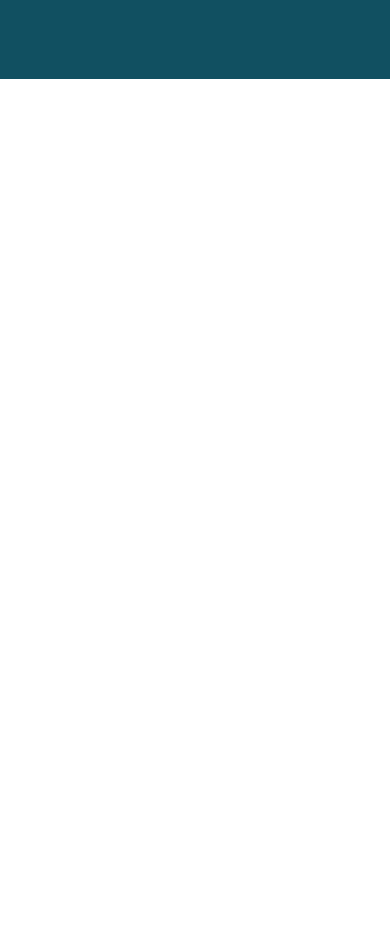
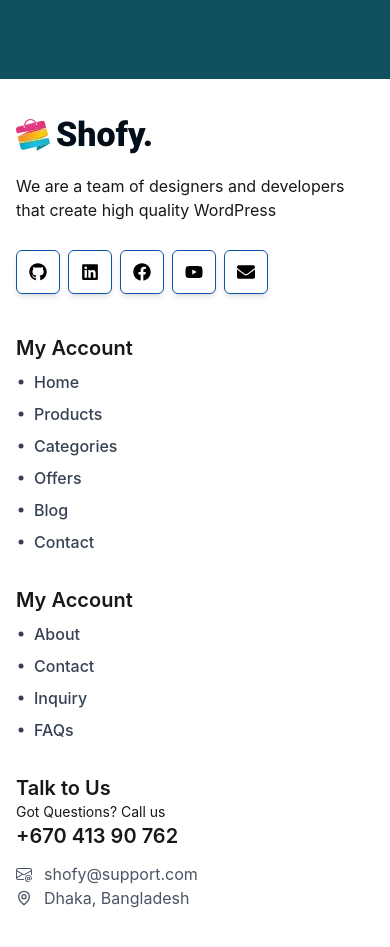
Before and after one commit to Islamul-Hoque/Shop-Sphere, a Next.js app: page / in a window 390 px wide. Shown: the part 895-1842 px from the top of the page. Before the commit the page ends 974 px from the top, so only its background shows below. Built offline with nearby package versions, Linux system fonts and the light colour scheme.

Commit message:
feat(footer): implement responsive footer with logo, navigation, information links, social icons, and contact section

```diff
--- a/src/app/layout.tsx
+++ b/src/app/layout.tsx
@@ -2,6 +2,7 @@
 import { Geist, Geist_Mono } from "next/font/google";
 import "./globals.css";
 import Header from "@/components/header/Header";
+import Footer from "@/components/Footer/Footer";
 
 const geistSans = Geist({
   variable: "--font-geist-sans",
@@ -30,6 +31,7 @@
       >
         <Header />
         {children}
+        <Footer />
       </body>
     </html>
   );
--- /dev/null
+++ b/src/components/Footer/Footer.tsx
@@ -0,0 +1,63 @@
+import React from 'react';
+import Container from '../Container';
+import Link from 'next/link';
+import Image from 'next/image';
+import { logo } from '@/assets';
+import SocialLinks from '../header/SocialLinks';
+import Title from './Title';
+import { information, navigation } from '@/constants';
+import { GoDotFill } from 'react-icons/go';
+import { BsEnvelopeAt } from 'react-icons/bs';
+import { GrLocation } from 'react-icons/gr';
+
+const Footer = () => {
+    return (
+        <div className="bg-lightBg py-10 lg:py-20">
+            <Container className="grid grid-cols-1 md:grid-cols-2 lg:grid-cols-4 gap-5">
+                <div className="flex flex-col gap-y-5">
+                    <Link href={"/"}>
+                        <Image src={logo} alt="logo" />
+                    </Link>
+                    <p> We are a team of designers and developers that create high quality WordPress  </p>
+                    <SocialLinks iconStyle="bg-base-200 border border-primary shadow-md text-black p-3 text-lg hover:bg-primary hover:text-base-200 cursor-pointer duration-200 rounded-md" />
+                </div>
+                <div className="mt-3 flex flex-col gap-y-2">
+                    <Title>My Account </Title>
+                    {navigation?.map((item) => (
+                        <Link key={item?.title} href={item?.href} className="flex items-center gap-x-2 text-gray-700 hover:text-primary duration-200 font-medium"   >
+                            <GoDotFill size={10} /> {item?.title}
+                        </Link>
+                    ))}
+                </div>
+
+                <div className="mt-3 flex flex-col gap-y-2">
+                    <Title>My Account </Title>
+                    {information?.map((item) => (
+                        <Link key={item?.title} href={item?.href} className="flex items-center gap-x-2 text-gray-700 hover:text-primary duration-200 font-medium"   >
+                            <GoDotFill size={10} /> {item?.title}
+                        </Link>
+                    ))}
+                </div>
+
+                <div className="mt-3">
+                    <Title>Talk to Us</Title>
+                    <div >
+                        <div> <p className="text-sm">Got Questions? Call us</p>
+                            <Title>+670 413 90 762</Title>
+                        </div>
+                        <div className="mt-3">
+                            <p className="text-base flex items-center gap-x-3 text-gray-600">
+                                <BsEnvelopeAt /> shofy@support.com
+                            </p>
+                            <p className="text-base flex items-center gap-x-3 text-gray-600">
+                                <GrLocation /> Dhaka, Bangladesh
+                            </p>
+                        </div>
+                    </div>
+                </div>
+            </Container>
+        </div>
+    );
+};
+
+export default Footer
--- /dev/null
+++ b/src/components/Footer/Title.tsx
@@ -0,0 +1,17 @@
+import React from 'react';
+import { twMerge } from "tailwind-merge";
+
+interface Props {
+    children: React.ReactNode;
+    className?: string;
+}
+
+const Title = ({ children, className }: Props) => {
+    return (
+        <h2 className={twMerge("text-xl font-semibold flex items-center", className)} >
+            {children}
+        </h2>
+    );
+};
+
+export default Title;
--- a/src/components/header/SocialLinks.tsx
+++ b/src/components/header/SocialLinks.tsx
@@ -1,6 +1,7 @@
 import React from "react";
 import { FaEnvelope, FaFacebook, FaGithub, FaLinkedin, FaYoutube } from "react-icons/fa";
 import Link from "next/link";
+import { twMerge } from "tailwind-merge";
 
 const linksData = [
     {
@@ -25,11 +26,11 @@
     },
 ];
 
-const SocialLinks = () => {
+const SocialLinks = ({ className, iconStyle,}: { className?: string;  iconStyle?: string; }) => {
     return (
-        <div className="text-xl py-2 text-white/50 flex items-center gap-x-2">
+        <div className={twMerge("text-xl py-2 text-white/50 flex items-center gap-x-2", className)}>
             {linksData?.map((item, index) => (
-                <Link key={index} href={item?.href} target="_blank" className="border border-white/20 inline-flex p-2 rounded-full hover:text-primary hover:border-primary duration-300 cursor-pointer" >
+                <Link key={index} href={item?.href} target="_blank" className={twMerge("border border-white/20 inline-flex p-2 rounded-full hover:text-primary hover:border-primary duration-300 cursor-pointer", iconStyle)} >
                     {item?.icon}
                 </Link>
             ))}
--- a/src/constants/index.ts
+++ b/src/constants/index.ts
@@ -9,6 +9,13 @@
     { title: "Contact", href: "/contact" },
 ];
 
+export const information = [
+    { title: "About", href: "/about" },
+    { title: "Contact", href: "/contact" },
+    { title: "Inquiry", href: "/inquiry" },
+    { title: "FAQs", href: "/faqs" },
+];
+
 export const banner = {
     priceText: "Starting at $999.90",
     title: "The best tablet Collection 2024",
```
Also changed, not shown: src/assets/index.ts (line endings or trailing spaces).
